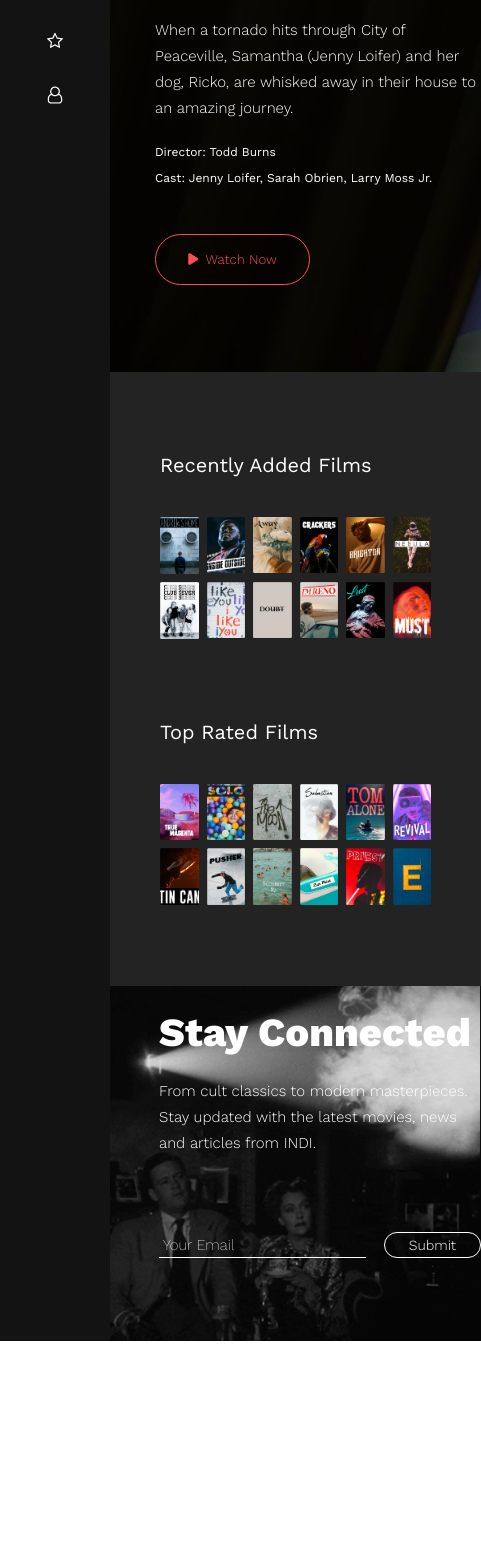
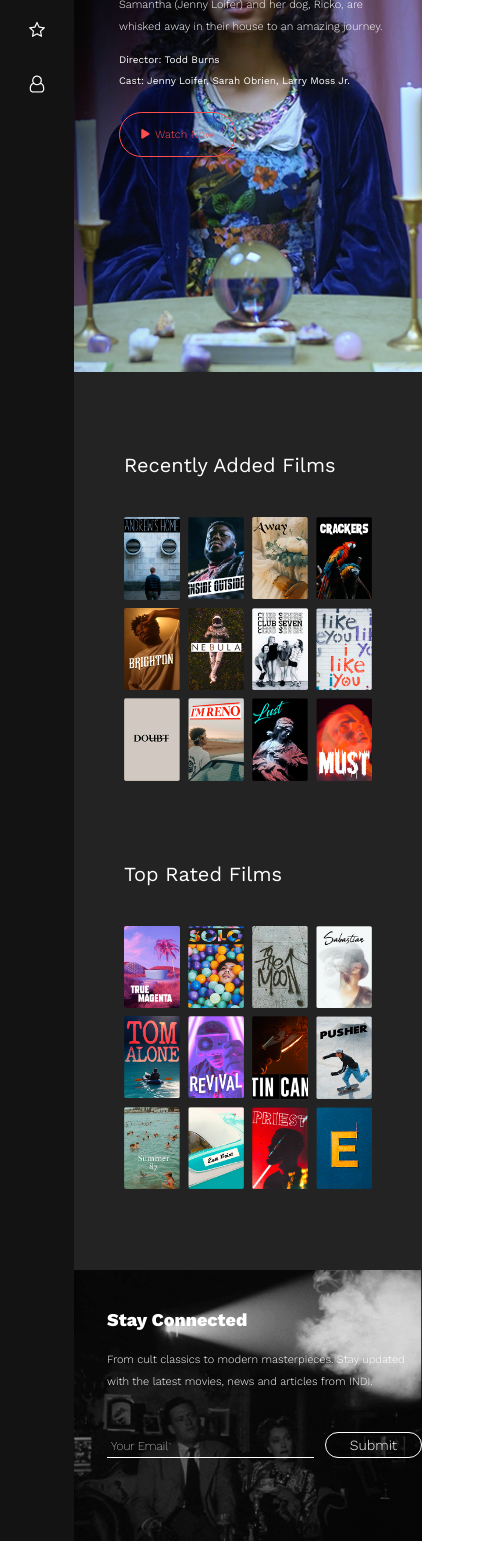
Before and after one commit to desislava-m/Streaming-Responsive-Website, a plain HTML site: page index.html in a window 390 px wide. Shown: the part 182-1723 px from the top of the page, 481 px wide, since content can reach past the window. Before the commit the page ends 1523 px from the top, so only its background shows below. Drawn offline with nearby package versions, Linux system fonts and the light colour scheme.

Commit message:
Finished tablet version

```diff
--- a/styles.css
+++ b/styles.css
@@ -30,7 +30,7 @@ body {
   .nav-logo img {
 
     margin-bottom: 38px;
-    width: 40px;
+    max-width: 40px;
 
   }
 
@@ -51,6 +51,7 @@ body {
 .header-container {
     background-image: url(./images/hero-container.png);
     display: flex;
+    background-position: center;
     flex-direction: column;
     background-size: cover;
     min-height: 554px;
@@ -76,8 +77,6 @@ body {
 }
 
 .plot {
-    font-size: 18px;
-    max-width: 500px;
     margin: 0 0 24px 0;
     font-family: 'Work Sans';
     font-size: 15px;
@@ -196,7 +195,7 @@ body {
     font-size: 40px;
     font-weight: 800;
     line-height: 25.3px;
-
+    margin-top: 83px
   }
 
 .stay-connected {
@@ -204,7 +203,96 @@ body {
     max-width: 562px;
     margin: 0 0 76px 0;
     font-family: 'Work Sans';
-    font-size: 15px;
     font-weight: 300;
     line-height: 26px;
 }
+
+
+@media (max-width: 768px) {
+
+    .movies-grid {
+        display: grid;
+        grid-template-columns: repeat(4, 1fr);
+        gap: clamp(8px, 2vw, 18px)
+    }
+
+    h2 {
+        font-family: 'Work Sans';
+        font-size: 18px;
+        font-weight: 800;
+        line-height: 25.3px;
+        margin-top: 37px;
+        margin-bottom: 16px;
+      }
+
+      .stay-connected {
+        font-size: 11px;
+        max-width: 371px;
+        margin: 0 0 39px 0;
+        font-family: 'Work Sans';
+        font-weight: 300;
+        line-height: 22px;
+    }
+
+    .email-input{
+        max-width: 209px;
+    }
+    .email-input::placeholder {
+        font-size: 12px;
+      }
+
+    .submit-btn {
+      margin-left: 11px;
+    }
+
+    .movie-name {
+        font-size: 50px;
+    }
+
+    .info {
+        font-size: 10px;
+    }
+
+    .plot {
+        font-size: 11px;
+        max-width: 283px;
+        margin: 0 0 16px 0;
+        line-height: 22px;
+    }
+
+    .director-info {
+        font-family: 'Work Sans';
+        font-size: 10px;
+
+    }
+
+    .cast {
+        font-family: 'Work Sans';
+        font-size: 10px;
+        margin-bottom: 26px;
+    }
+
+    .watch-now {
+        background-color: transparent;
+        color:#FF4E4E;
+        font-family: 'Work Sans';
+        font-weight: 300;
+        font-size: 11px;
+        border: 0.5px solid var(--red);
+        border-radius: 40px;
+        padding: 15px 20px;
+        width: 117px;
+    }
+
+    .fa-play {
+        margin-right: 5.6px;
+    }
+
+    .vertical-nav {
+        padding: 19px 17px;
+    }
+
+    .footer-text {
+        margin-left: 33px;
+    }
+}
```
